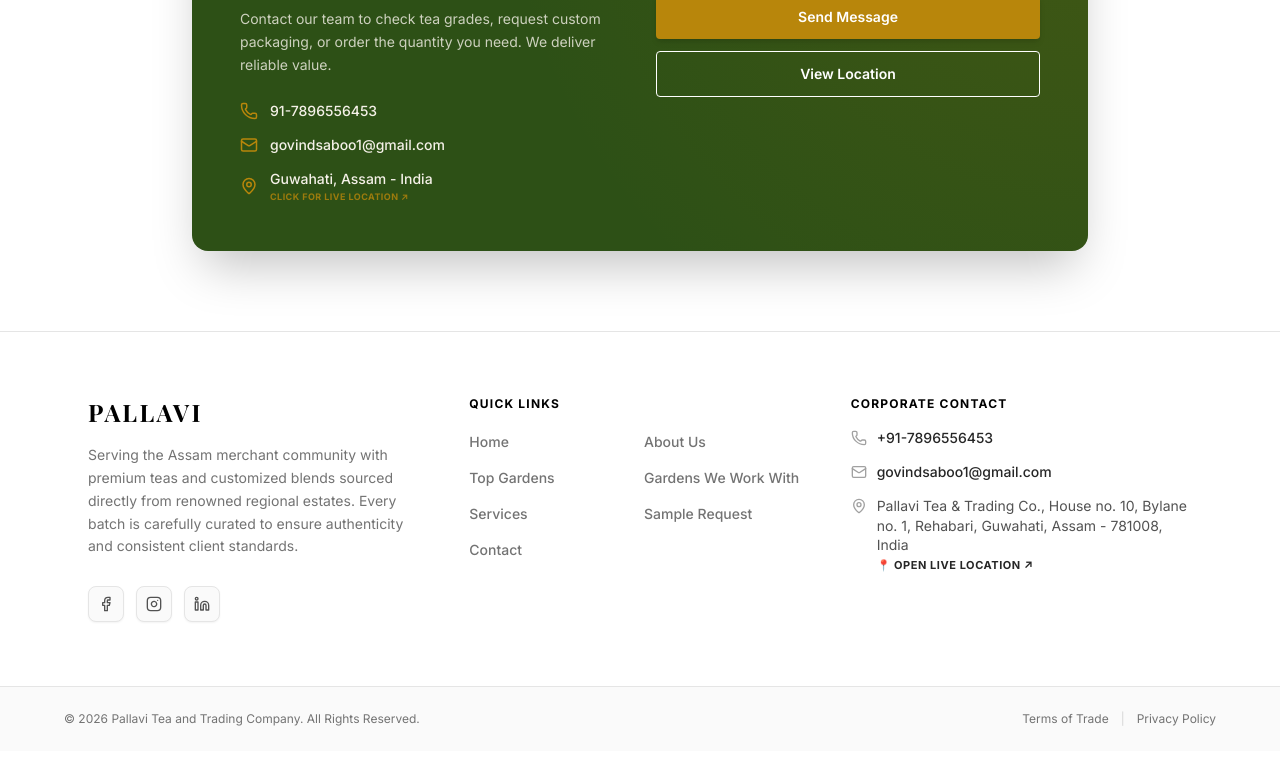
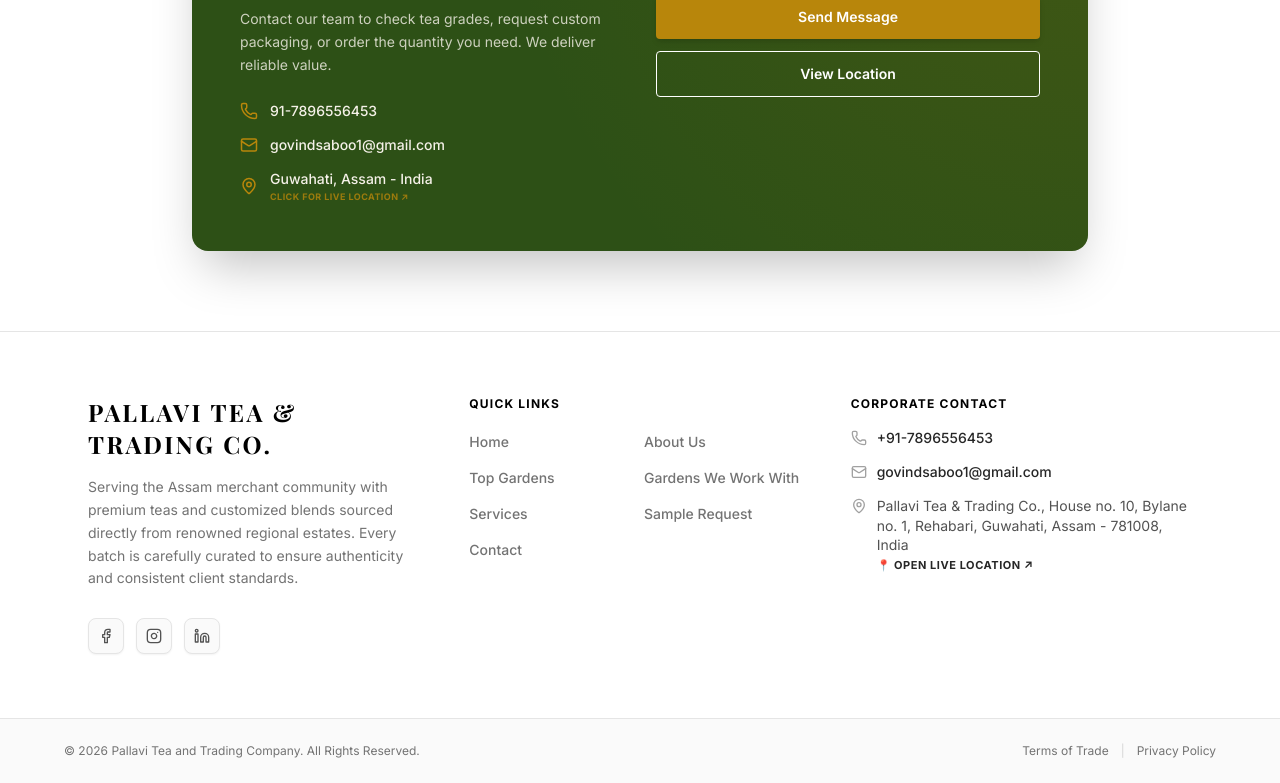
Before and after one commit to Sachin0613/pallaviteatrading, a React (Vite) app: page / in a window 1280 px wide. Shown: the part 3611-4394 px from the top of the page. Before the commit the page ends 4362 px from the top, so only its background shows below. Built offline with nearby package versions, Linux system fonts and the light colour scheme; a web font is replaced by a local one.

Commit message:
Update brand name in App component

```diff
--- a/src/App.tsx
+++ b/src/App.tsx
@@ -260,7 +260,7 @@
             {/* Col 1: Brand & Logo */}
             <div className="md:col-span-4 space-y-4">
               <div className="flex items-center gap-2.5">
-                <h3 className="text-2xl font-serif font-black tracking-widest text-black">PALLAVI</h3>
+                <h3 className="text-2xl font-serif font-black tracking-widest text-black">PALLAVI TEA & TRADING CO.</h3>
               </div>
               <p className="text-neutral-500 text-xs sm:text-sm leading-relaxed">
                 Serving the Assam merchant community with premium teas and customized blends sourced directly from renowned regional estates. Every batch is carefully curated to ensure authenticity and consistent client standards.
```
